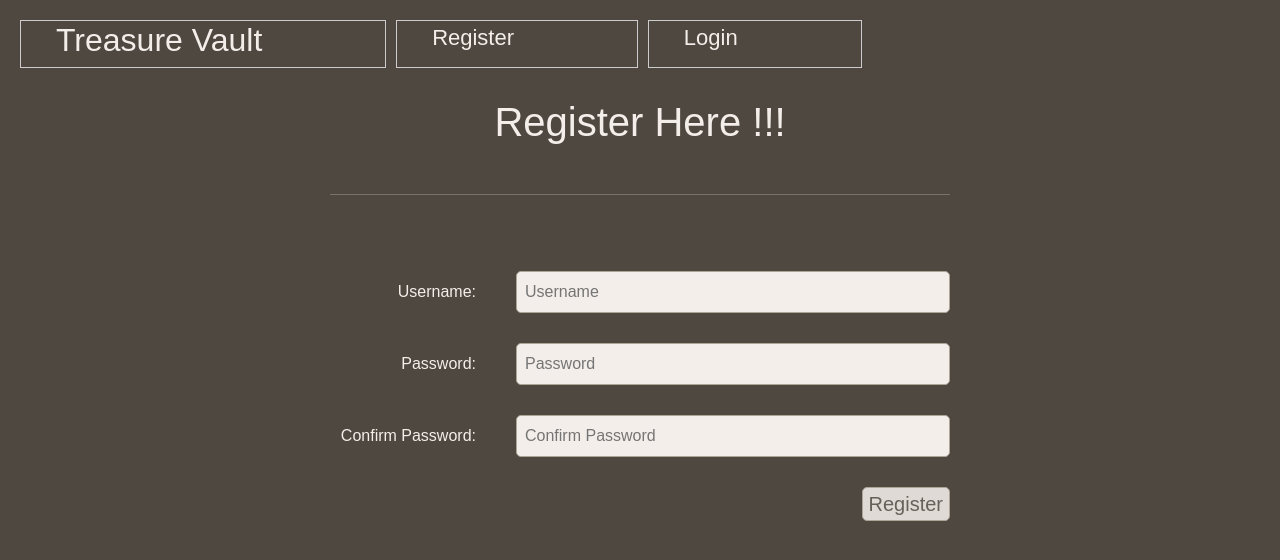
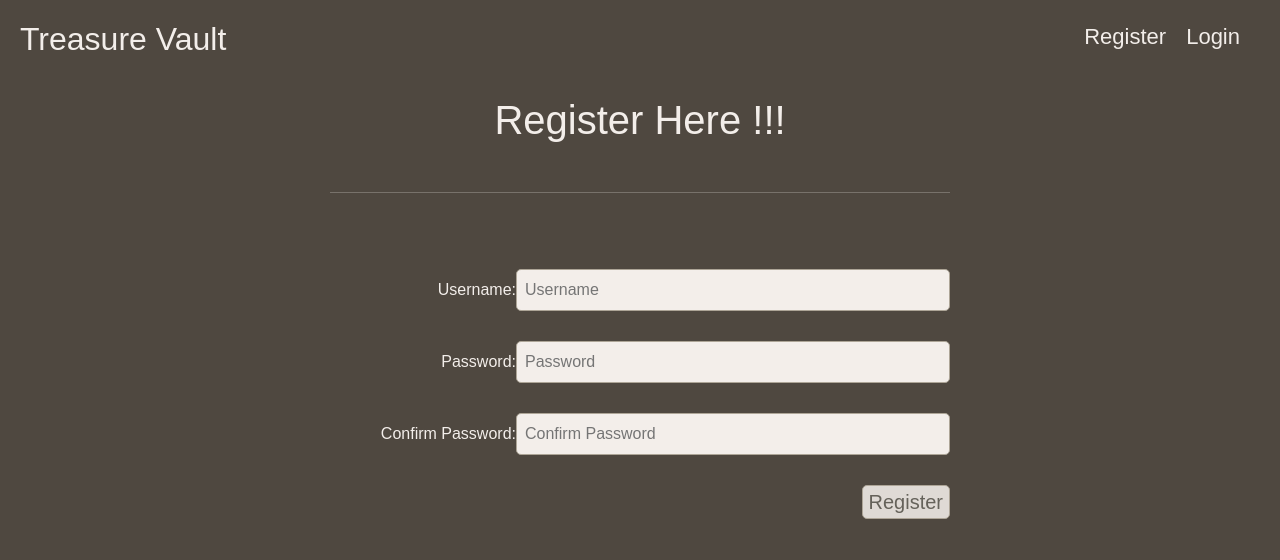
Before and after one commit to cecillwala/journal, a Django app: page /register in a window 1280 px wide. Shown: the top 560 px of the page. Run offline with Django 5.2, Linux system fonts and the light colour scheme; some web fonts are replaced.

Commit message:
nav-style

```diff
--- a/journal/thoughts/static/thoughts/styles.css
+++ b/journal/thoughts/static/thoughts/styles.css
@@ -87,7 +87,7 @@ textarea:focus, .input:focus{
 }
 
 label{
-    text-align: right;
+    text-align: left;
 }
 .submit-btn, .register-btn{
     background-color: #dfdad5;
@@ -113,20 +113,22 @@ label{
     gap: 10px;
 }
 .username{
-    grid-column-end: 6;
+    grid-column-end: 7;
 }
 .nav-link{
+    padding-right: 20px;
     text-decoration: none;
-    padding-left: 35px;
     font-size: 22px;
-    border: 1px #ccc solid;
+    text-align: right;
 }
 
+.nav-header{
+    text-align: left;
+}
 .flex{
     display: flex;
     flex-flow: row wrap;
     justify-content: flex-end;
-    gap: 40px;
-    align-items: center;
+    align-items: baseline;
     width: 100%;
 }
--- a/journal/thoughts/templates/thoughts/layout.html
+++ b/journal/thoughts/templates/thoughts/layout.html
@@ -13,14 +13,18 @@
     <body>
         <nav class="navbar-grid">
           <header>
-            <a class="nav-link" href="{% url 'index' %}"><h2>Treasure Vault</h2></a>
+            <a class="nav-link nav-header" href="{% url 'index' %}"><h2>Treasure Vault</h2></a>
           </header>
             {%if user.is_authenticated %}
-              <div class="username"><h5>Signed in as {{ user.username }}</h5></div>
-              <div ><a class="nav-link" href="{% url 'login' %}">Log Out</a></div>
+              <div class="username flex">
+                <a class="nav-link">Signed in as <strong>{{ user.username }}</strong></a>
+                <a class="nav-link" href="{% url 'login' %}">Log Out</a>
+              </div>
             {% else %}
-              <a class="nav-link" href="{% url 'register' %}">Register</a>
-              <a class="nav-link" href="{% url 'login' %}">Login</a>
+              <div class="username flex">
+                <a class="username nav-link" href="{% url 'register' %}">Register</a>
+                <a class="nav-link" href="{% url 'login' %}">Login</a>
+              </div>
             {% endif %}
         </nav>
         {% block main %}{% endblock %}
--- a/journal/thoughts/templates/thoughts/register.html
+++ b/journal/thoughts/templates/thoughts/register.html
@@ -7,7 +7,7 @@
         <h1>Register Here !!!</h1>
         <br/>
         <hr/>
-        <form class="register-form" id="register-form">
+        <form class="register-form" onsubmit="register_func(event)">
             <strong id="match"></strong>
             <div class="flex">
                 <label for="username">Username: </label>
```
Also changed, not shown: journal/thoughts/static/thoughts/script.js (+45 -22 lines), journal/db.sqlite3.
